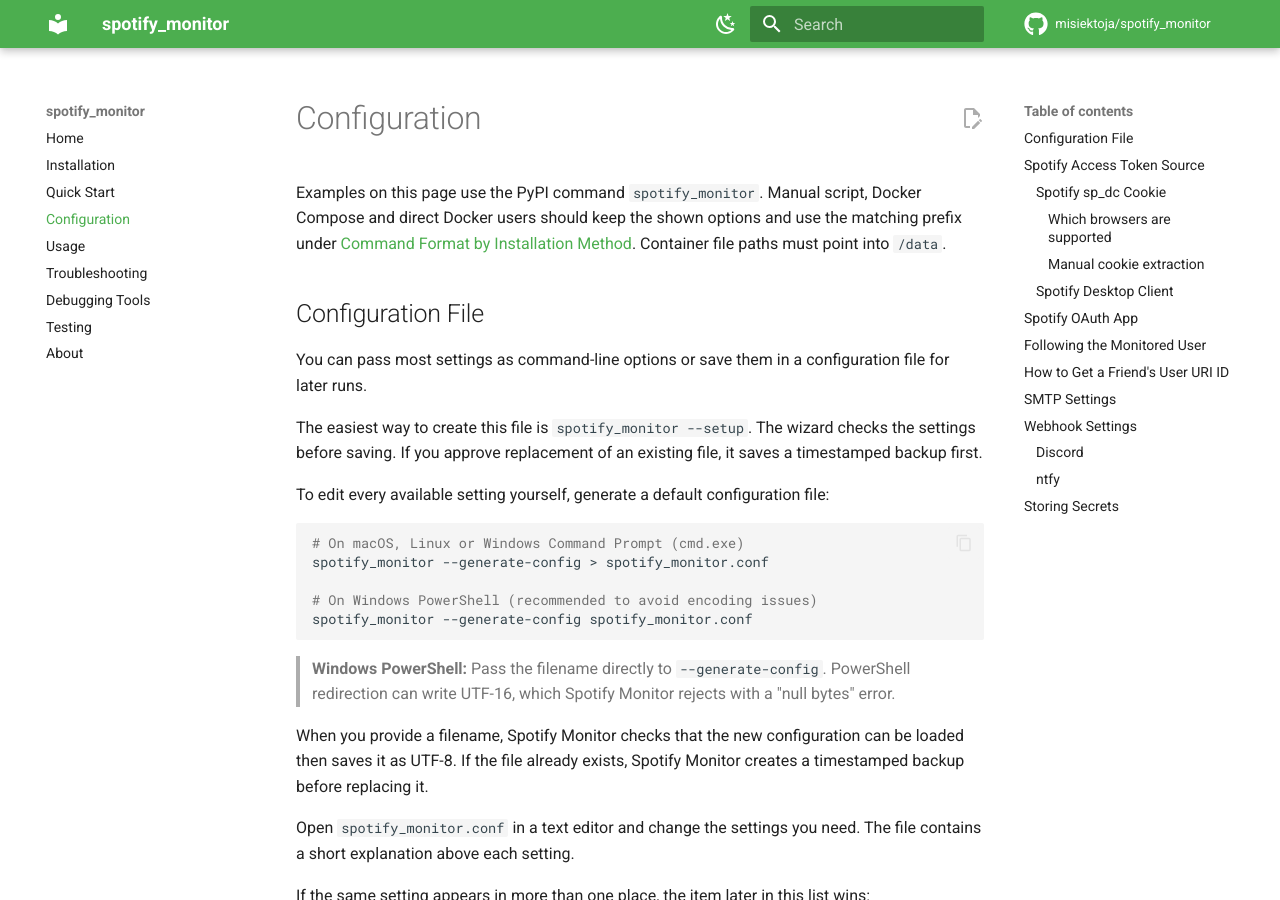
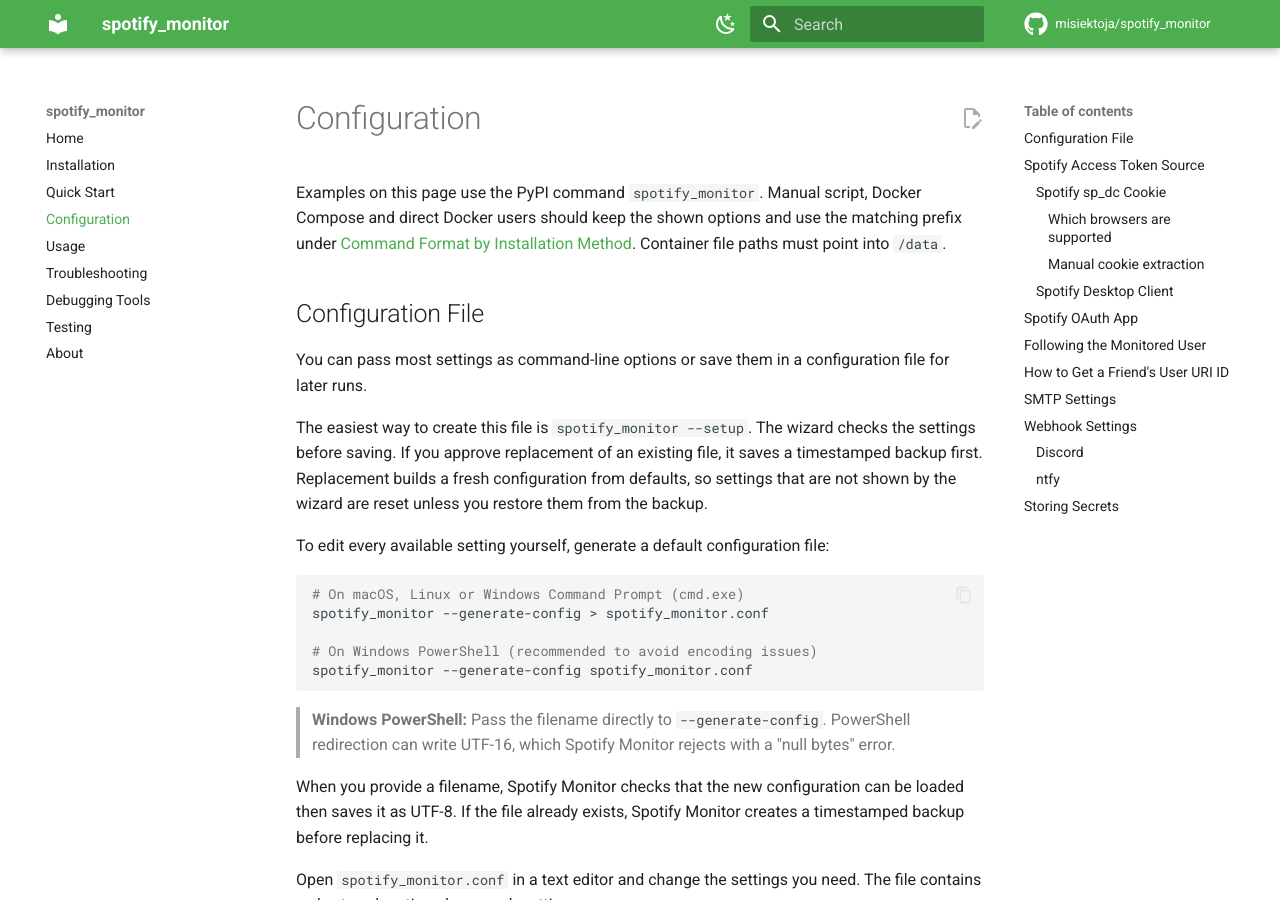
Before and after one commit to misiektoja/spotify_monitor, an MkDocs documentation site: the page built from docs/configuration.md, in a window 1280 px wide and 900 px high. Built offline with MkDocs 1.6.1 and Material for MkDocs 9.7.7, drawn with Linux system fonts in a browser that asks for light colours; comment, search, counter and statistics services are not loaded.

Commit message:
docs(configuration): explain fresh setup replacement

```diff
--- a/docs/configuration.md
+++ b/docs/configuration.md
@@ -7,7 +7,7 @@
 
 You can pass most settings as command-line options or save them in a configuration file for later runs.
 
-The easiest way to create this file is `spotify_monitor --setup`. The wizard checks the settings before saving. If you approve replacement of an existing file, it saves a timestamped backup first.
+The easiest way to create this file is `spotify_monitor --setup`. The wizard checks the settings before saving. If you approve replacement of an existing file, it saves a timestamped backup first. Replacement builds a fresh configuration from defaults, so settings that are not shown by the wizard are reset unless you restore them from the backup.
 
 To edit every available setting yourself, generate a default configuration file:
 
```
